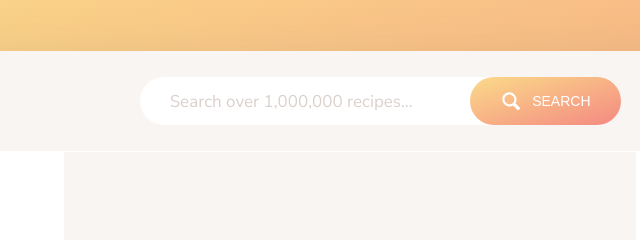
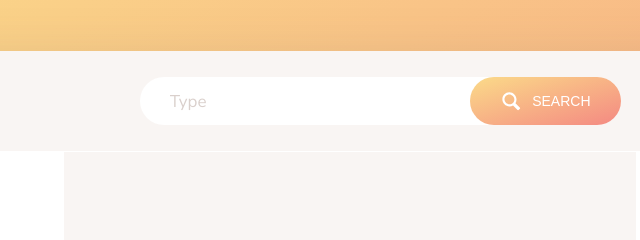
Before and after one commit to AbdullahPS/Forkify, a website: page dist/index.html in a window 1280 px wide. Shown: the top 240 px of the page, 290-930 px from the left. Drawn offline with Linux system fonts and the light colour scheme.

Commit message:
Update index.html
showd pizza and pasta support only in searchbox

```diff
--- a/dist/index.html
+++ b/dist/index.html
@@ -16,7 +16,7 @@
         <header class="header">
             <img src="img/logo.png" alt="Logo" class="header__logo">
             <form class="search">
-                <input type="text" class="search__field" placeholder="Search over 1,000,000 recipes...">
+                <input type="text" class="search__field" placeholder="Type "pizza" or "pasta "...">
                 <button class="btn search__btn">
                     <svg class="search__icon">
                         <use href="img/icons.svg#icon-magnifying-glass"></use>
```
